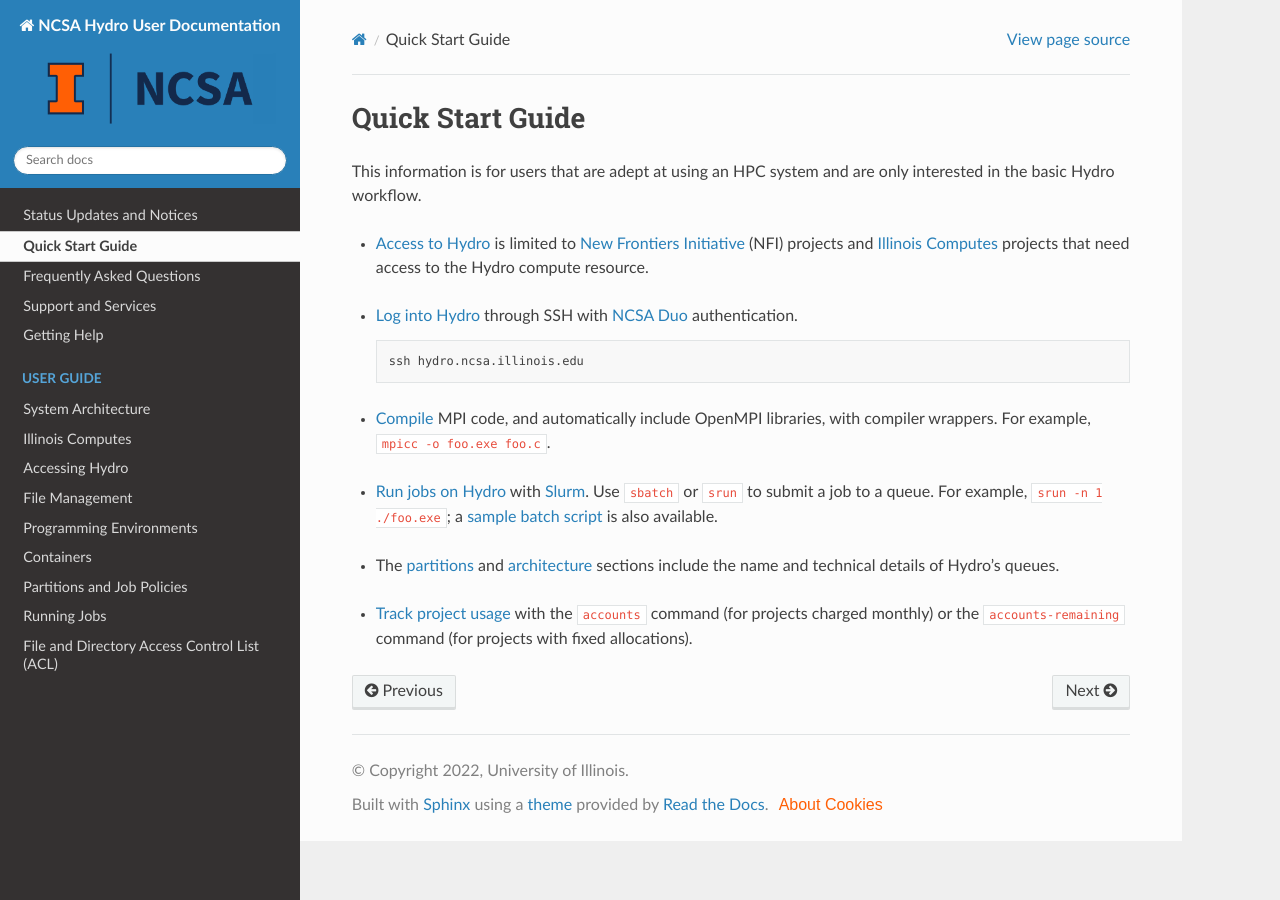
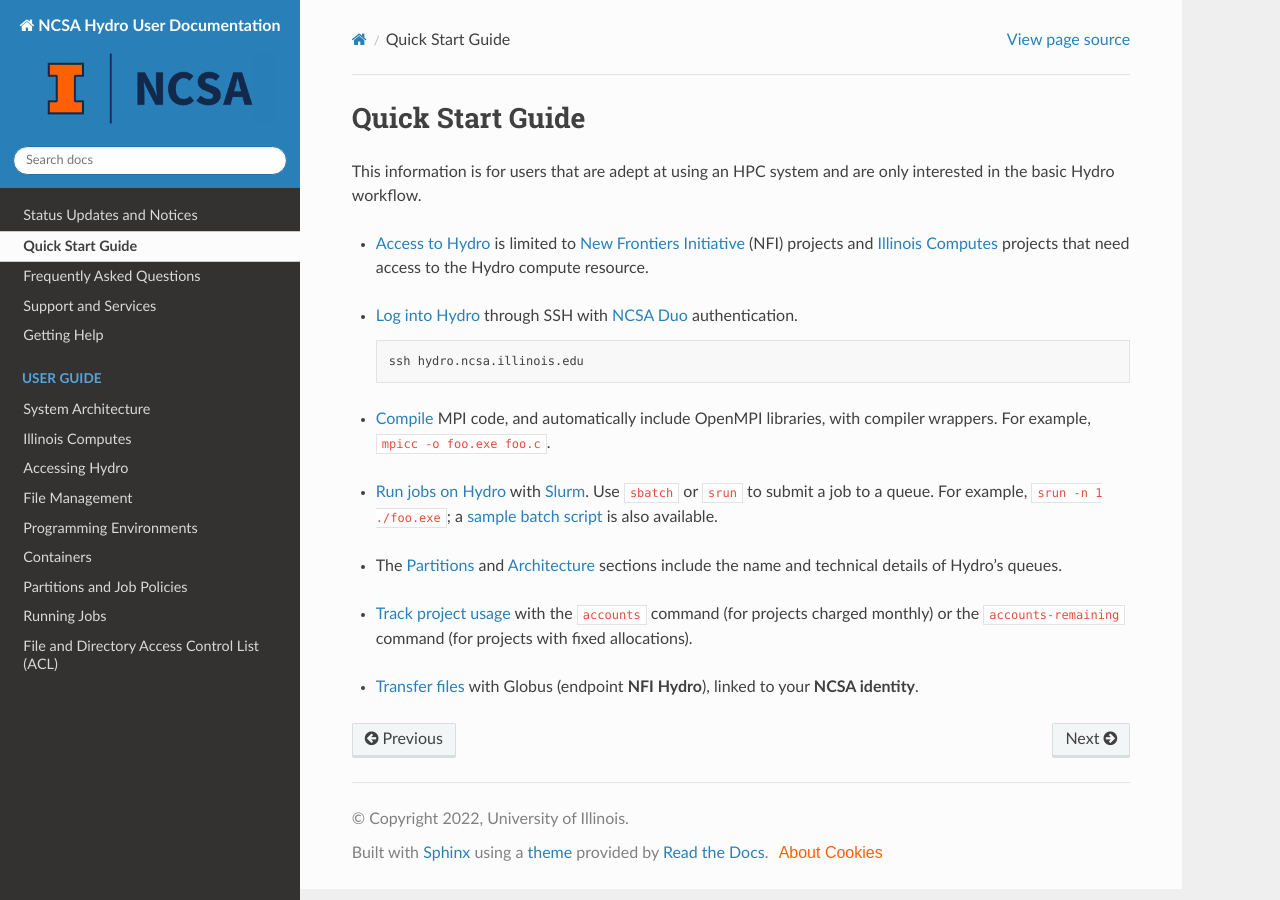
Before and after one commit to ncsa/hydro_documentation, a Sphinx documentation site: the page built from docs/source/quick-start.rst, in a window 1280 px wide. Built offline with Sphinx 7.4.7 and the Read the Docs theme 2.0.0, drawn with Linux system fonts in a browser that asks for light colours.

Commit message:
Update quick-start.rst

```diff
--- a/docs/source/quick-start.rst
+++ b/docs/source/quick-start.rst
@@ -25,8 +25,12 @@
 
 ..
 
-- The :ref:`partitions <partitions-job-policies>` and :ref:`architecture <architecture>` sections include the name and technical details of Hydro's queues.
+- The :ref:`Partitions <partitions-job-policies>` and :ref:`Architecture <architecture>` sections include the name and technical details of Hydro's queues.
 
 ..
 
 - :ref:`Track project usage <project-job-accounting>` with the ``accounts`` command (for projects charged monthly) or the ``accounts-remaining`` command (for projects with fixed allocations).
+
+..
+
+- :ref:`Transfer files <globus>` with Globus (endpoint **NFI Hydro**), linked to your **NCSA identity**.
```
